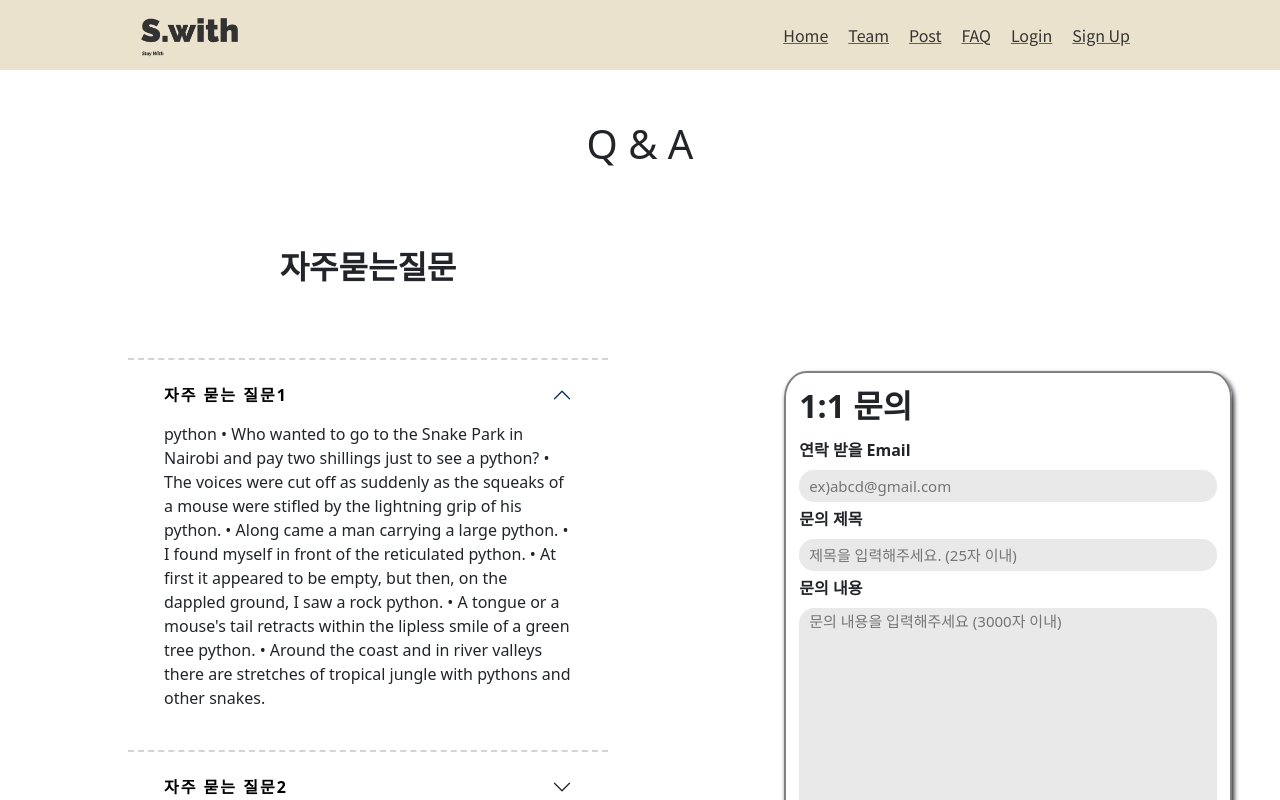
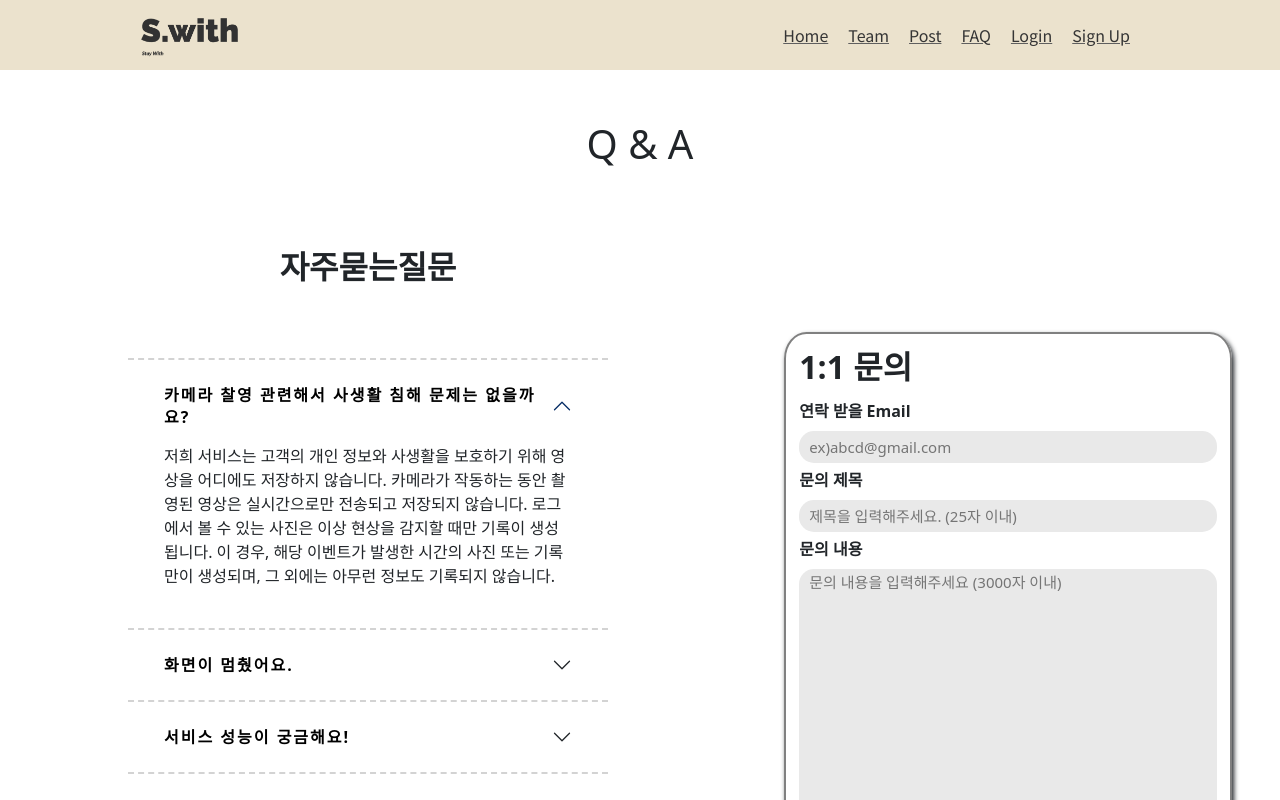
Before and after one commit to Yjason-K/AIVLE_BigProject_Swith, a React (Create React App) app: page /faq in a window 1280 px wide. Shown: the top 800 px of the page. Built offline with nearby package versions, Linux system fonts and the light colour scheme.

Commit message:
style - aivle.js (card flip animation)

```diff
--- a/src/pages/faq.js
+++ b/src/pages/faq.js
@@ -70,78 +70,60 @@ const FAQ = () => {
           <div className="faq_accordion" style={{ width: "80%" }}>
             <Accordion defaultActiveKey="0" className="mt-5 p-3">
               <Accordion.Item eventKey="0" className="item">
-                <Accordion.Header>자주 묻는 질문1</Accordion.Header>
+                <Accordion.Header>
+                  카메라 찰영 관련해서 사생활 침해 문제는 없을까요?
+                </Accordion.Header>
                 <Accordion.Body>
-                  python • Who wanted to go to the Snake Park in Nairobi and pay
-                  two shillings just to see a python? • The voices were cut off
-                  as suddenly as the squeaks of a mouse were stifled by the
-                  lightning grip of his python. • Along came a man carrying a
-                  large python. • I found myself in front of the reticulated
-                  python. • At first it appeared to be empty, but then, on the
-                  dappled ground, I saw a rock python. • A tongue or a mouse's
-                  tail retracts within the lipless smile of a green tree python.
-                  • Around the coast and in river valleys there are stretches of
-                  tropical jungle with pythons and other snakes.
+                  저희 서비스는 고객의 개인 정보와 사생활을 보호하기 위해 영상을
+                  어디에도 저장하지 않습니다. 카메라가 작동하는 동안 촬영된
+                  영상은 실시간으로만 전송되고 저장되지 않습니다. 로그에서 볼 수
+                  있는 사진은 이상 현상을 감지할 때만 기록이 생성됩니다. 이
+                  경우, 해당 이벤트가 발생한 시간의 사진 또는 기록만이 생성되며,
+                  그 외에는 아무런 정보도 기록되지 않습니다.
                 </Accordion.Body>
               </Accordion.Item>
               <Accordion.Item eventKey="2" className="item">
-                <Accordion.Header>자주 묻는 질문2</Accordion.Header>
+                <Accordion.Header>화면이 멈췄어요.</Accordion.Header>
                 <Accordion.Body>
-                  python • Who wanted to go to the Snake Park in Nairobi and pay
-                  two shillings just to see a python? • The voices were cut off
-                  as suddenly as the squeaks of a mouse were stifled by the
-                  lightning grip of his python. • Along came a man carrying a
-                  large python. • I found myself in front of the reticulated
-                  python. • At first it appeared to be empty, but then, on the
-                  dappled ground, I saw a rock python. • A tongue or a mouse's
-                  tail retracts within the lipless smile of a green tree python.
-                  • Around the coast and in river valleys there are stretches of
-                  tropical jungle with pythons and other snakes.
+                  인터넷 연결이 불안정 하거나 카메라 전원에 이상이 있는 경우
+                  화면이 멈춰 있을수도 있습니다. 카메라와 연결된 와이파이 연결
+                  또는 카메라 전원이 정상적으로 연결되어 있는지 확인
+                  부탁드립니다. 이후에도 정상작동하지 않는 경우 1:1 문의를
+                  주시면 최대한 빠르게 연락드리겠습니다. 감사합니다.
                 </Accordion.Body>
               </Accordion.Item>
               <Accordion.Item eventKey="3" className="item">
-                <Accordion.Header>자주 묻는 질문3</Accordion.Header>
+                <Accordion.Header>서비스 성능이 궁금해요!</Accordion.Header>
                 <Accordion.Body>
-                  python • Who wanted to go to the Snake Park in Nairobi and pay
-                  two shillings just to see a python? • The voices were cut off
-                  as suddenly as the squeaks of a mouse were stifled by the
-                  lightning grip of his python. • Along came a man carrying a
-                  large python. • I found myself in front of the reticulated
-                  python. • At first it appeared to be empty, but then, on the
-                  dappled ground, I saw a rock python. • A tongue or a mouse's
-                  tail retracts within the lipless smile of a green tree python.
-                  • Around the coast and in river valleys there are stretches of
-                  tropical jungle with pythons and other snakes.
+                  S.with는 직접 개발한 딥러닝 알고리즘을 통하여 다양한
+                  위험패턴과 상항을 식별할 수 있도록 학습되어 있습니다. 저희
+                  AI모델은 지속적인 학습과 개선을 통해 성능을 향상시키고
+                  있습니다. 다른 서비스와 달리 wifi데이터를 카메라 데이터와 함께
+                  사용하여 더욱더 정확한 서비스를 제공합니다.
                 </Accordion.Body>
               </Accordion.Item>
               <Accordion.Item eventKey="4" className="item">
-                <Accordion.Header>자주 묻는 질문4</Accordion.Header>
+                <Accordion.Header>
+                  카메라가 고장나서 새로운 카메라를 받는 경우에는 설정해야 하는
+                  부분이 있나요?
+                </Accordion.Header>
                 <Accordion.Body>
-                  python • Who wanted to go to the Snake Park in Nairobi and pay
-                  two shillings just to see a python? • The voices were cut off
-                  as suddenly as the squeaks of a mouse were stifled by the
-                  lightning grip of his python. • Along came a man carrying a
-                  large python. • I found myself in front of the reticulated
-                  python. • At first it appeared to be empty, but then, on the
-                  dappled ground, I saw a rock python. • A tongue or a mouse's
-                  tail retracts within the lipless smile of a green tree python.
-                  • Around the coast and in river valleys there are stretches of
-                  tropical jungle with pythons and other snakes.
+                  기기마다 고유의 시리얼 넘버를 가지고 있기 때문에 기기가
+                  변경되는 경우 Mypage에서 새로 받은 기기의 시리얼번호를
+                  등록해야 기존의 서비스를 계속해서 사용하실 수 있습니다. 추가
+                  문의 사항이 있으시면 1:1 문의로 연락드리면 자세히
+                  설명드리겠습니다.
                 </Accordion.Body>
               </Accordion.Item>
               <Accordion.Item eventKey="5" className="item">
-                <Accordion.Header>자주 묻는 질문5</Accordion.Header>
+                <Accordion.Header>
+                  연령대와 카메라 이용 시간대는 왜 입력해야 하나요?
+                </Accordion.Header>
                 <Accordion.Body>
-                  python • Who wanted to go to the Snake Park in Nairobi and pay
-                  two shillings just to see a python? • The voices were cut off
-                  as suddenly as the squeaks of a mouse were stifled by the
-                  lightning grip of his python. • Along came a man carrying a
-                  large python. • I found myself in front of the reticulated
-                  python. • At first it appeared to be empty, but then, on the
-                  dappled ground, I saw a rock python. • A tongue or a mouse's
-                  tail retracts within the lipless smile of a green tree python.
-                  • Around the coast and in river valleys there are stretches of
-                  tropical jungle with pythons and other snakes.
+                  연령대와 카메라 이용 시간대에 따라 AI가 감지해야할 위험 행동과
+                  비상상황 주의 시간대가 달라집니다. 이는 각 사용자에 최적화된
+                  안전 솔루션을 제공하기 위함이며 이러한 정보를 입력할 경우 보다
+                  높은 성능의 AI 서비스를 제공받으실 수 있습니다.
                 </Accordion.Body>
               </Accordion.Item>
             </Accordion>
--- a/src/style/aivle.css
+++ b/src/style/aivle.css
@@ -8,16 +8,71 @@
 
 .team-card {
   flex: 0 0 auto;
-  width: 220px;
-  height: 220px;
+  width: 221px;
+  height: 300px;
   margin: 1.75rem;
 }
 
 .card-img-top {
   width: 218px;
   height: 220px;
+  justify-self: center;
 }
 
 .card {
-  border: 1px solid black;
+  position: relative;
+  perspective: 1000px;
+  height: 100%;
 }
+
+.card-inner {
+  width: 100%;
+  height: 100%;
+  position: relative;
+  transform-style: preserve-3d;
+  transition: transform 0.8s;
+}
+
+.card:hover .card-inner {
+  transform: rotateY(180deg);
+}
+
+.card-front,
+.card-back {
+  width: 100%;
+  height: 100%;
+  position: absolute;
+  backface-visibility: hidden;
+}
+
+.card-front {
+  z-index: 2;
+}
+
+.card-back {
+  transform: rotateY(180deg);
+  display: flex;
+  justify-content: center;
+  align-items: center;
+  background-color: #f8f8f8;
+}
+
+.card-back-content {
+  display: flex;
+  flex-direction: column;
+  align-items: center;
+  gap: 1rem;
+}
+
+.github-link {
+  display: inline-block;
+  padding: 10px 20px;
+  background-color: C2BAA6;
+  color: white;
+  text-decoration: none;
+  font-weight: bold;
+}
+
+.github-link:hover {
+  background-color: C2BAA6;
+}
```
Also changed, not shown: src/pages/aivle.js (+74 -7 lines).
